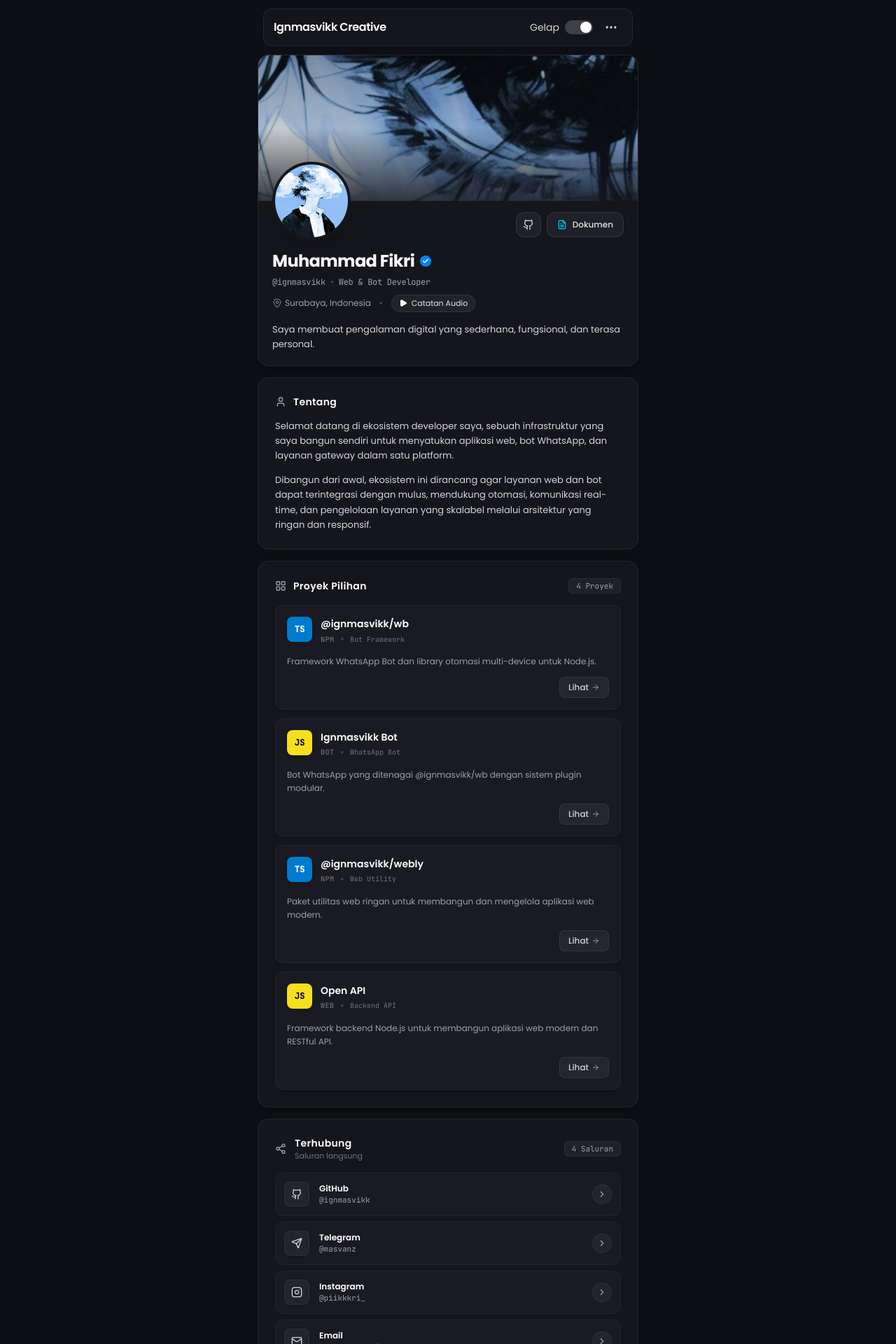
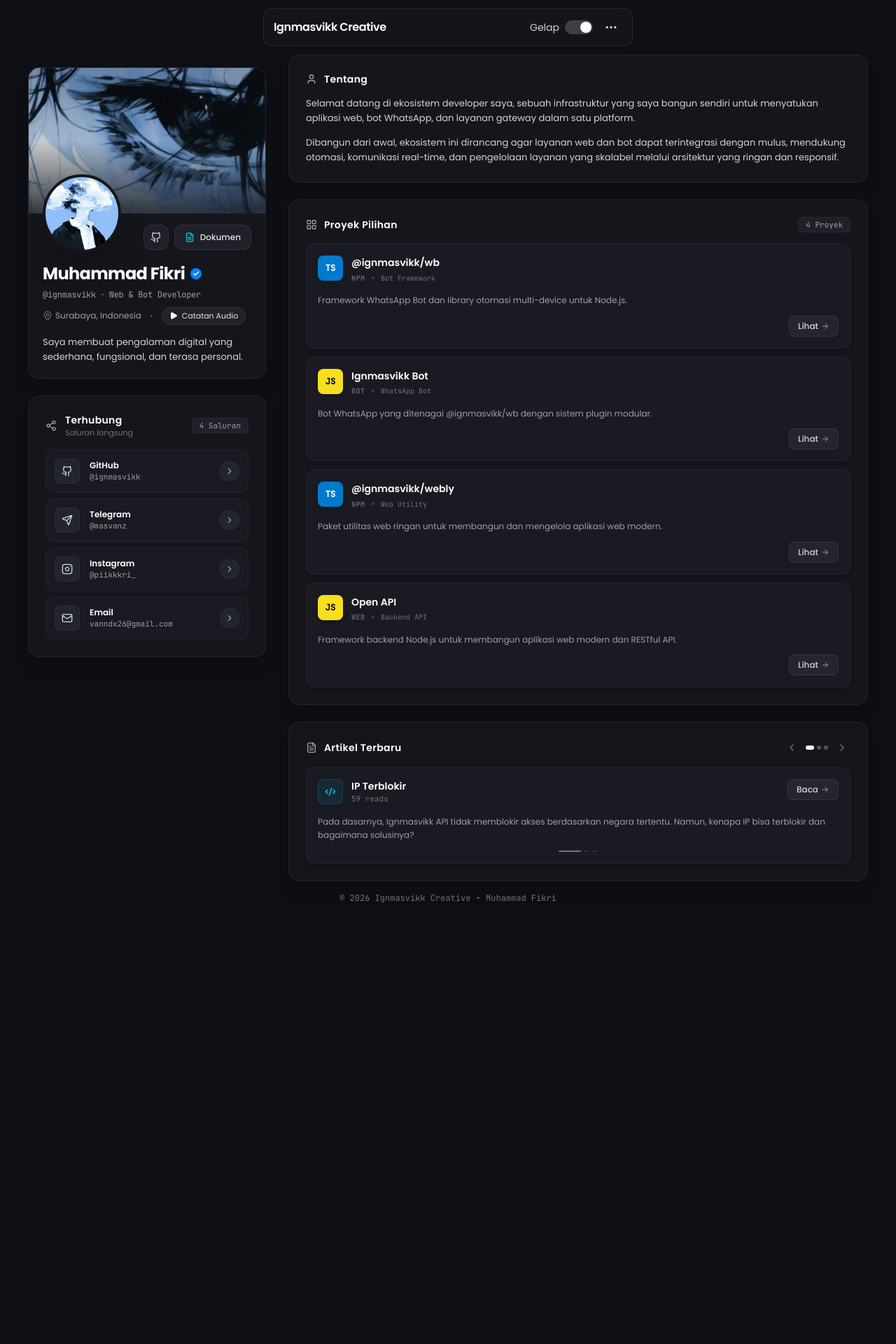
Before and after one commit to about-vann/my-portofolio, a React (Vite) app: page / in a window 1280 px wide. Shown: the top 1920 px of the page at 70% size. After the commit the page ends 1371 px from the top, so only its background shows below. Built offline with nearby package versions, Linux system fonts and the light colour scheme; a web font is replaced by a local one.

Commit message:
fix: make desktop portfolio structurally different from mobile

```diff
--- a/src/App.tsx
+++ b/src/App.tsx
@@ -37,17 +37,52 @@ export default function App() {
   }, [colorMode]);
 
   const isLight = colorMode === 'light';
+
   return (
     <div className={`min-h-screen ${isLight ? 'bg-[#f0f2f5] text-zinc-900' : 'bg-[#0e0f14] text-zinc-100'} font-['Poppins',sans-serif] selection:bg-black/10 selection:text-zinc-900 transition-colors duration-300 antialiased`}>
-      <Navbar accent={accent} setAccent={setAccent} lang={lang} setLang={setLang} colorMode={colorMode} setColorMode={setColorMode} onDownloadCv={() => setIsCvOpen(true)} />
-      <main className="max-w-xl mx-auto px-4 pb-12 space-y-4">
-        <HeroSection accent={accent} lang={lang} onDownloadCv={() => setIsCvOpen(true)} />
-        <AboutSection accent={accent} lang={lang} />
-        <ProjectsSection accent={accent} lang={lang} />
-        <ContactSection accent={accent} lang={lang} />
-        <ArticlesSection accent={accent} lang={lang} colorMode={colorMode} />
-        <footer className="text-center pt-4 pb-8 text-xs text-zinc-500 font-mono"><p>© 2026 {PERSONAL_INFO.brandName || 'Ignmasvikk Creative'} • {PERSONAL_INFO.name}</p></footer>
+      <Navbar
+        accent={accent}
+        setAccent={setAccent}
+        lang={lang}
+        setLang={setLang}
+        colorMode={colorMode}
+        setColorMode={setColorMode}
+        onDownloadCv={() => setIsCvOpen(true)}
+      />
+
+      {/*
+        Mobile keeps the original single-column feed.
+        Desktop intentionally switches to a dashboard-style composition:
+        profile/contact stay in a left rail while the content sections occupy
+        a wider reading column. This is a structural responsive change, not scaling.
+      */}
+      <main className="portfolio-main mx-auto w-full px-4 pb-12 sm:px-5 lg:max-w-7xl lg:px-8 xl:px-10">
+        <div className="portfolio-mobile space-y-4 lg:hidden">
+          <HeroSection accent={accent} lang={lang} onDownloadCv={() => setIsCvOpen(true)} />
+          <AboutSection accent={accent} lang={lang} />
+          <ProjectsSection accent={accent} lang={lang} />
+          <ContactSection accent={accent} lang={lang} />
+          <ArticlesSection accent={accent} lang={lang} colorMode={colorMode} />
+        </div>
+
+        <div className="portfolio-desktop hidden lg:grid lg:grid-cols-[minmax(280px,340px)_minmax(0,1fr)] lg:items-start lg:gap-6 xl:gap-8">
+          <aside className="portfolio-sidebar lg:sticky lg:top-24 lg:space-y-6">
+            <HeroSection accent={accent} lang={lang} onDownloadCv={() => setIsCvOpen(true)} />
+            <ContactSection accent={accent} lang={lang} />
+          </aside>
+
+          <div className="portfolio-content min-w-0 space-y-6">
+            <AboutSection accent={accent} lang={lang} />
+            <ProjectsSection accent={accent} lang={lang} />
+            <ArticlesSection accent={accent} lang={lang} colorMode={colorMode} />
+          </div>
+        </div>
+
+        <footer className="text-center pt-4 pb-8 text-xs text-zinc-500 font-mono">
+          <p>© 2026 {PERSONAL_INFO.brandName || 'Ignmasvikk Creative'} • {PERSONAL_INFO.name}</p>
+        </footer>
       </main>
+
       <CvModal isOpen={isCvOpen} onClose={() => setIsCvOpen(false)} lang={lang} accent={accent} />
     </div>
   );
```
